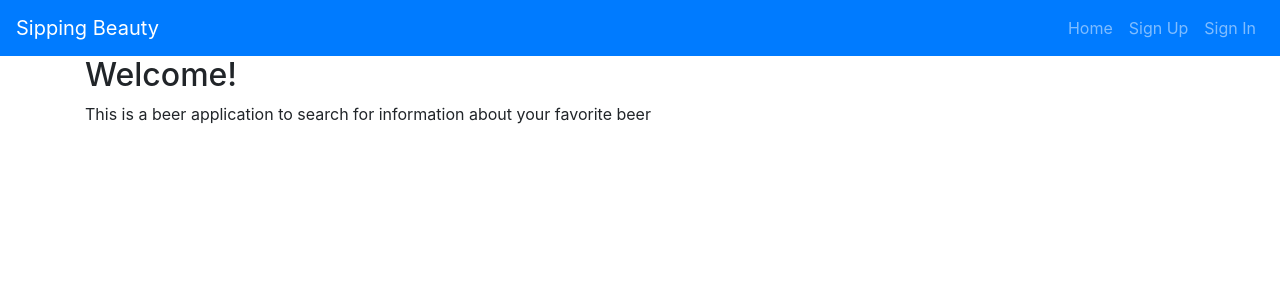
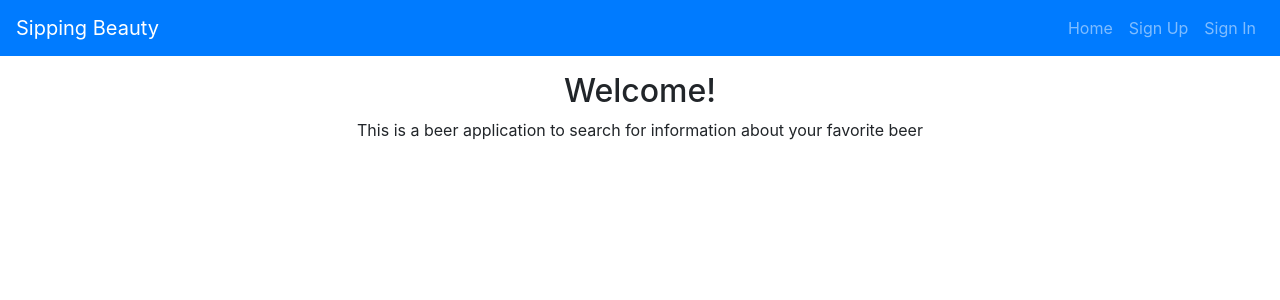
Before and after one commit to simonchen92/Sipping-Beauty-FrontEnd, a React app: page /#/ in a window 1280 px wide. Shown: the top 300 px of the page. Built offline with nearby package versions, Linux system fonts and the light colour scheme.

Commit message:
Centered text on home page / landing page

```diff
--- a/src/components/HomePage/home.js
+++ b/src/components/HomePage/home.js
@@ -1,10 +1,18 @@
 import React from 'react'
+import styled from 'styled-components'
+
+const HomePage = styled.div`
+  text-align: center;
+  margin: 1em;
+`
 
 const Home = () => (
-  <div className="home-page">
-    <h2>Welcome!</h2>
-    <p>This is a beer application to search for information about your favorite beer</p>
-  </div>
+  <HomePage>
+    <div className="home-page">
+      <h2>Welcome!</h2>
+      <p>This is a beer application to search for information about your favorite beer</p>
+    </div>
+  </HomePage>
 )
 
 export default Home
```
